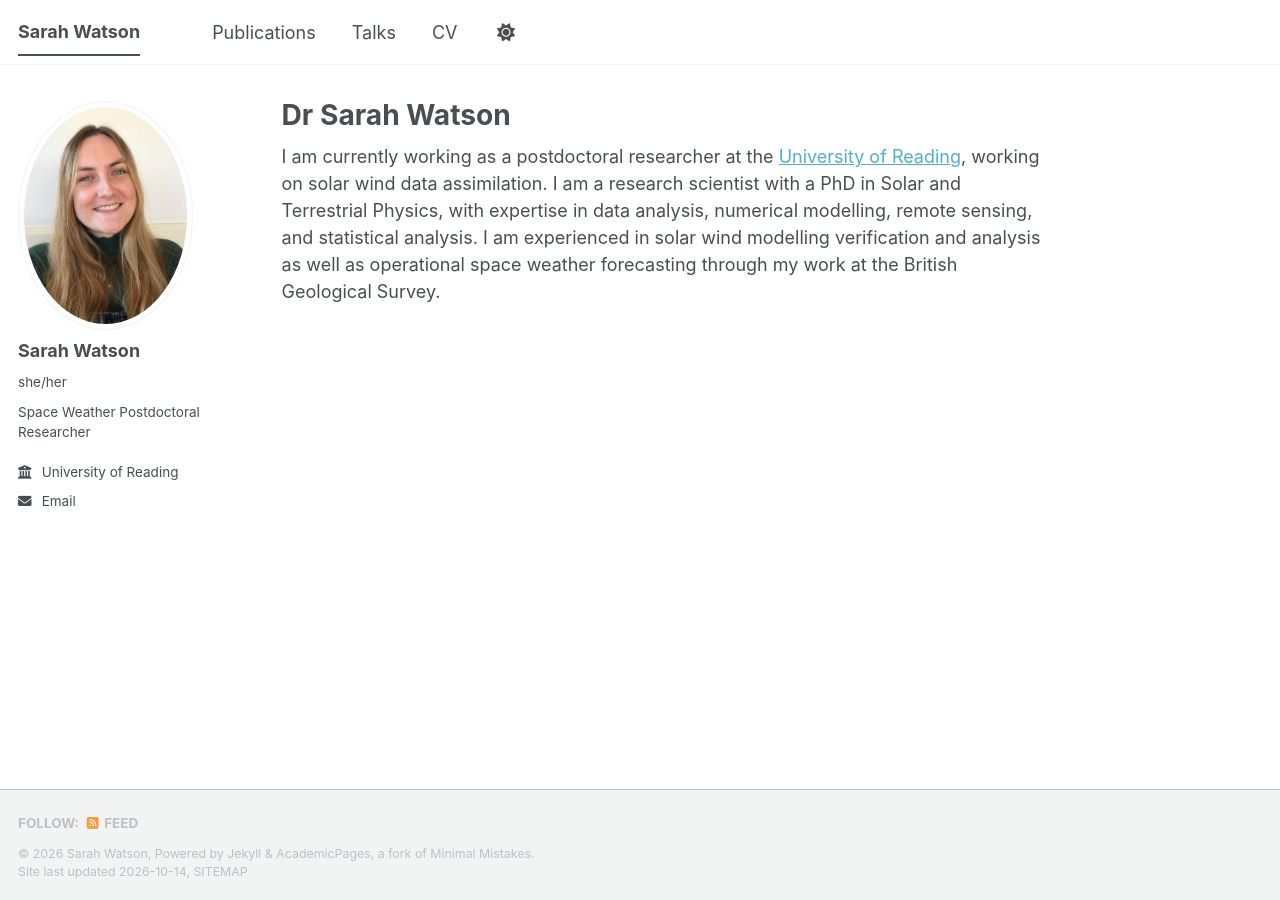
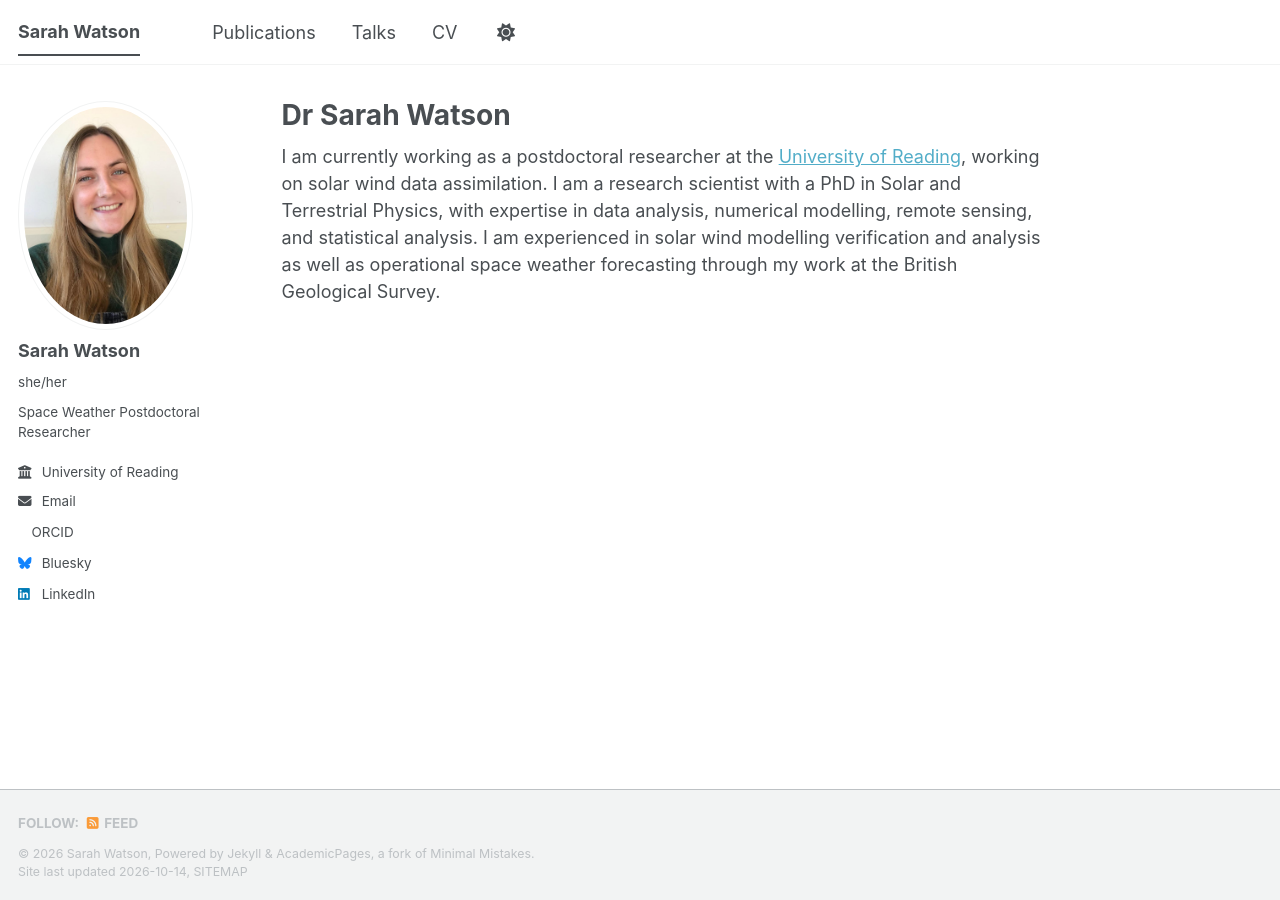
Before and after one commit to SarahRWatson/SarahRWatson, a Jekyll site: the page built from _pages/about.md, in a window 1280 px wide. Built offline with Jekyll 4.4.1, drawn with Linux system fonts in a browser that asks for light colours; a style sheet for code colours, icons or effects is not loaded.

Commit message:
Update _config.yml

```diff
--- a/_config.yml
+++ b/_config.yml
@@ -37,7 +37,7 @@ author:
   googlescholar    : # URL
   inspire-hep      : # URL
   impactstory      : # URL
-  orcid            : #"https://orcid.org/0009-0004-6566-6281"
+  orcid            : "https://orcid.org/0009-0004-6566-6281"
   semantic         : # URL
   ssrn             : # URL
   pubmed           : # URL
@@ -56,7 +56,7 @@ author:
 
   # Social media
   artstation       : # Username
-  bluesky          : #"sarahrosewatson.bsky.social"
+  bluesky          : "sarahrosewatson.bsky.social"
   facebook         : # Username
   flickr           : # Username
   foursquare       : # Username
@@ -65,7 +65,7 @@ author:
   keybase          : # Username
   instagram        : # Username
   lastfm           : # Username
-  linkedin         : # "https://www.linkedin.com/in/sarah-watson-6b246818b/"
+  linkedin         : "https://www.linkedin.com/in/sarah-watson-6b246818b/"
   mastodon         : # URL
   medium           : # URL
   pinterest        : # Username
```
